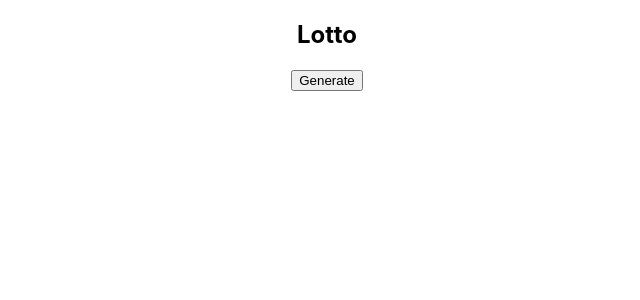
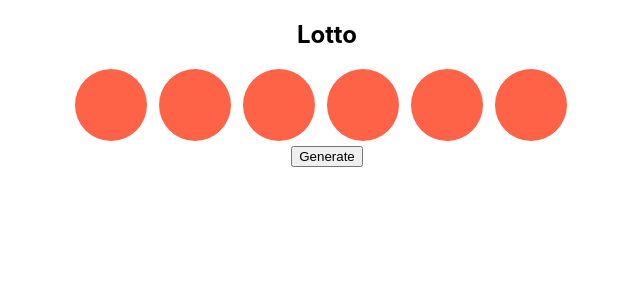
Before and after one commit to xaviguasch/lottery-react-prac, a React (Create React App) app: page / in a window 1280 px wide. Shown: the top 300 px of the page, without its empty margins (313-953 px from the left). Built offline with nearby package versions, Linux system fonts and the light colour scheme.

Commit message:
finished implementation and refactored main logic of Lottery component

```diff
--- a/src/Lottery.js
+++ b/src/Lottery.js
@@ -5,7 +5,7 @@ class Lottery extends Component {
   static defaultProps = {
     title: 'Lotto',
     maxBalls: 6,
-    maxNum: 5
+    maxNum: 40
   }
 
   constructor(props) {
@@ -13,11 +13,14 @@ class Lottery extends Component {
     this.state = {
       nums: Array.from({ length: this.props.maxBalls })
     }
-
     this.handleClick = this.handleClick.bind(this)
   }
 
-  generate() {}
+  generate() {
+    this.setState(curState => ({
+      nums: curState.nums.map(n => Math.floor(Math.random() * this.props.maxNum) + 1)
+    }))
+  }
 
   handleClick() {
     this.generate()
@@ -28,7 +31,11 @@ class Lottery extends Component {
       <section className='Lottery'>
         <h1>{this.props.title}</h1>
 
-        <div>{this.state.nums}</div>
+        <div>
+          {this.state.nums.map(num => (
+            <LotteryBall num={num} />
+          ))}
+        </div>
 
         <button onClick={this.handleClick}>Generate</button>
       </section>
```
